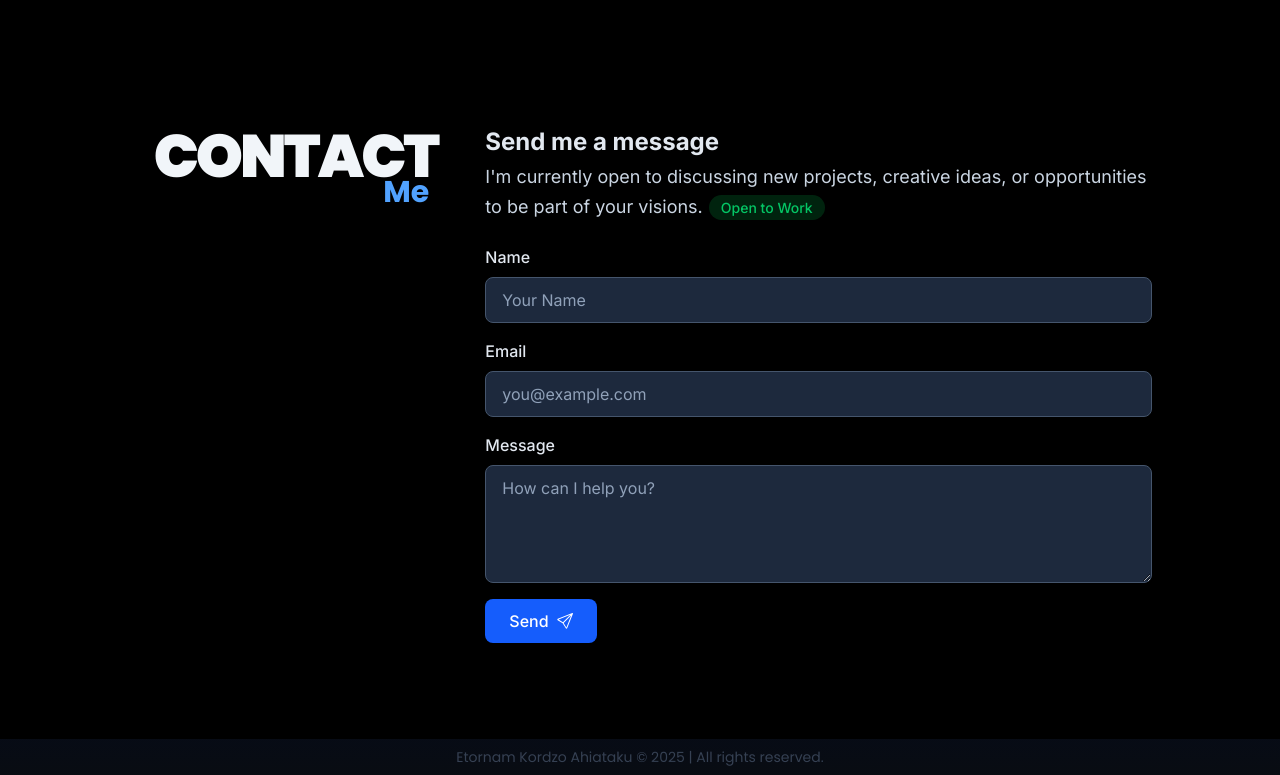
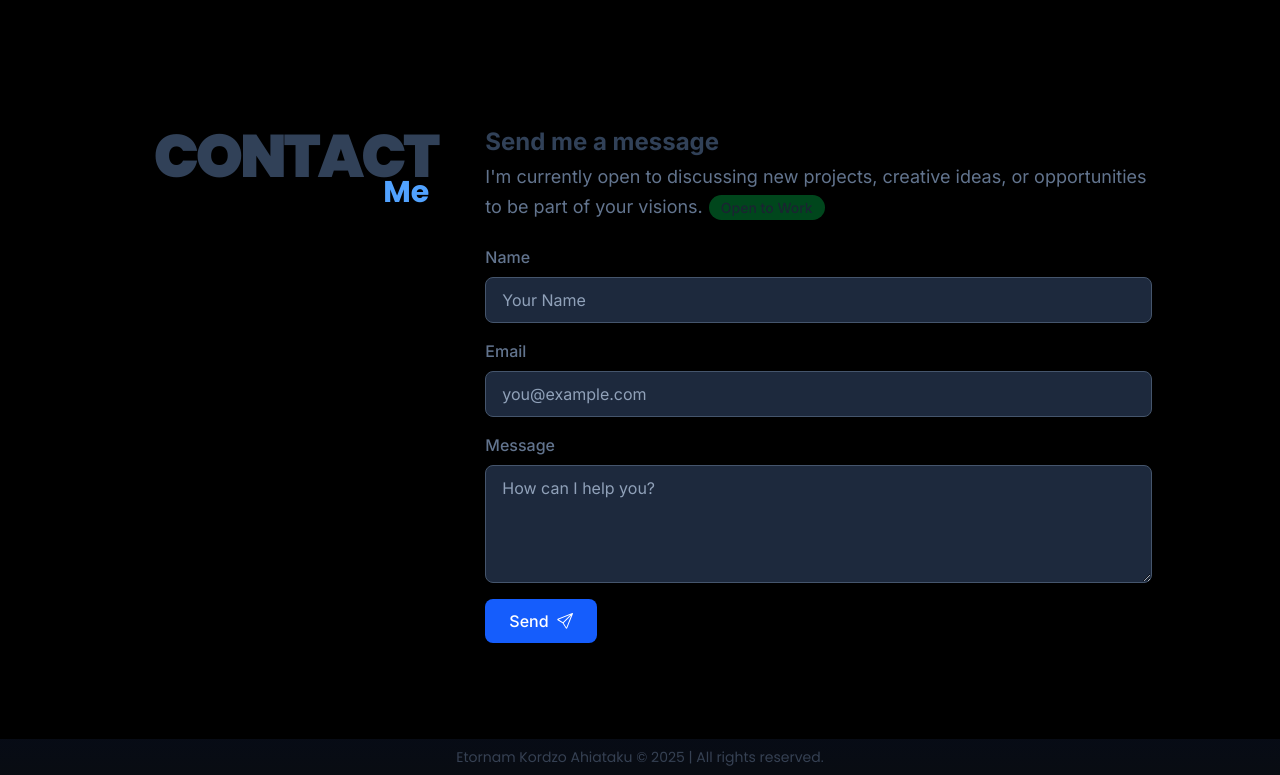
Before and after one commit to etor01/dev-tornam, a Next.js app: page / in a window 1280 px wide. Shown: the part 3412-4187 px from the top of the page. Built offline with nearby package versions, Linux system fonts and the light colour scheme.

Commit message:
[Patch] change text color to gray 600

```diff
--- a/src/app/components/sections/Contact.tsx
+++ b/src/app/components/sections/Contact.tsx
@@ -125,7 +125,7 @@ export default function Contact() {
 
         {/* LEFT COLUMN: Title */}
         <div className="md:col-span-4 md:sticky md:top-8 text-center md:text-right">
-            <h2 className="font-[poppins] text-4xl md:text-6xl font-extrabold text-slate-100 hover:text-slate-200 tracking-tighter uppercase mb-2 transition-colors">
+            <h2 className="font-[poppins] text-4xl md:text-6xl font-extrabold text-slate-700 hover:text-slate-200 tracking-tighter uppercase mb-2 transition-colors">
                 Contact
             </h2>
             <span className="font-[poppins] block text-2xl md:text-3xl font-bold text-blue-400 -mt-4 md:-mt-5 mr-0 md:mr-2">
@@ -135,17 +135,17 @@ export default function Contact() {
 
         {/* RIGHT COLUMN: Content */}
         <div className="md:col-span-8 space-y-6 text-center md:text-left">
-            <h3 className="text-2xl font-bold text-slate-200 mb-1">Send me a message</h3>
-            <p className="text-slate-300 leading-relaxed text-lg text-pretty">
+            <h3 className="text-2xl font-bold text-slate-700 mb-1">Send me a message</h3>
+            <p className="text-slate-500 leading-relaxed text-lg text-pretty">
                 I&apos;m currently open to discussing new projects, creative ideas, or opportunities to be part of your visions.
-                <span className="px-3 py-1 bg-green-500/20 text-green-400 rounded-full text-sm font-medium ml-1.5 animate-pulse">Open to Work</span>
+                <span className="px-3 py-1 bg-green-500/40 text-gray-800 rounded-full text-sm font-medium ml-1.5 animate-pulse">Open to Work</span>
             </p>
 
             <form ref={formRef} onSubmit={handleSend} noValidate>
                 <div>
                     {/* Name Input */}
                     <div className="mb-4">
-                        <label htmlFor="name" className="block text-slate-200 font-medium text-left">Name</label>
+                        <label htmlFor="name" className="block text-slate-500 font-medium text-left">Name</label>
                         <input
                           type="text"
                           id="name"
@@ -158,7 +158,7 @@ export default function Contact() {
 
                     {/* Email Input */}
                     <div className="mb-4">
-                        <label htmlFor="email" className="block text-slate-200 font-medium text-left">Email</label>
+                        <label htmlFor="email" className="block text-slate-500 font-medium text-left">Email</label>
                         <input
                           type="email"
                           id="email"
@@ -171,7 +171,7 @@ export default function Contact() {
 
                     {/* Message Input */}
                     <div className="mb-4">
-                        <label htmlFor="message" className="block text-slate-200 font-medium text-left">Message</label>
+                        <label htmlFor="message" className="block text-slate-500 font-medium text-left">Message</label>
                         <textarea
                           id="message"
                           name="message"
```
